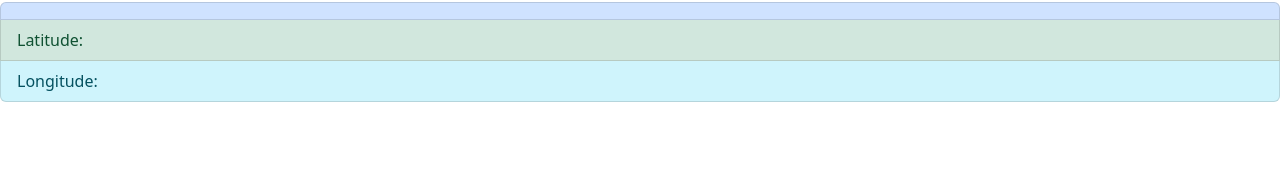
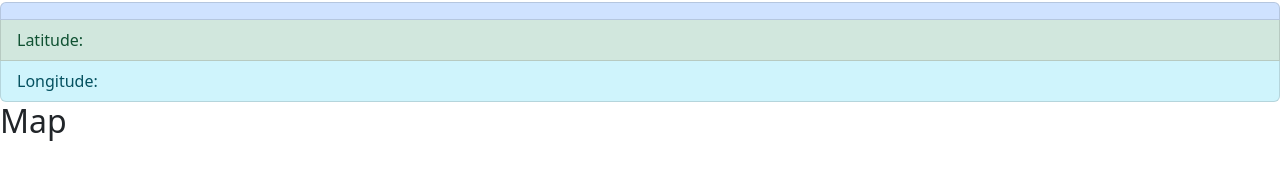
Before and after one commit to CodingKao/city-explorer, a React (Create React App) app: page / in a window 1280 px wide. Shown: the part 332-512 px from the top of the page. Built offline with nearby package versions, Linux system fonts and the light colour scheme.

Commit message:
readme update

```diff
--- a/src/App.js
+++ b/src/App.js
@@ -76,6 +76,7 @@ function App() {
           </ListGroup>
 
           <div id="map">
+            <h2>Map</h2>
             {mapIsDisplaying && (
               <Image
                 id="cityMap"
```
Also changed, not shown: 1 other file (tests, documents, lock files or other folders).
